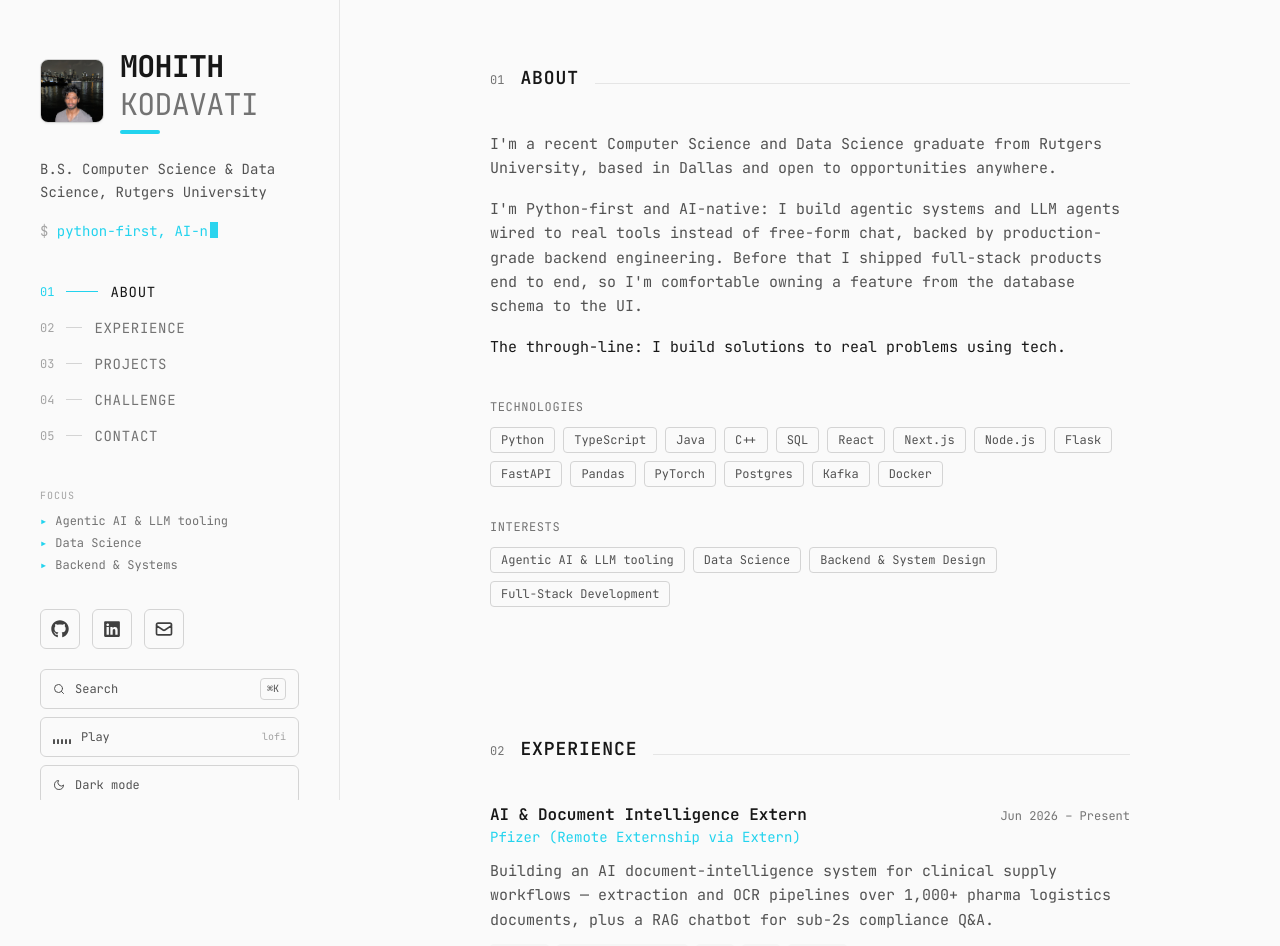
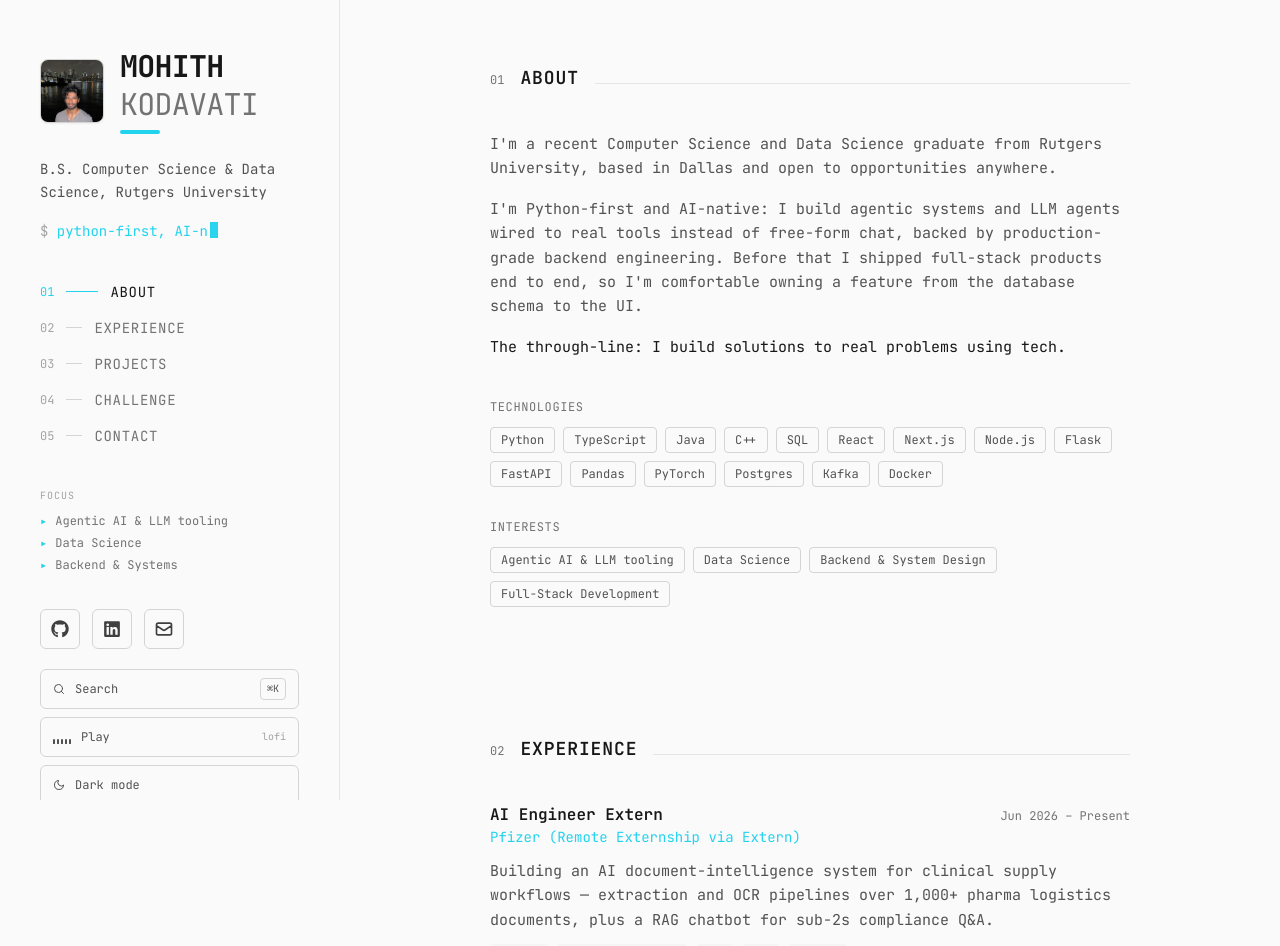
Before and after one commit to Mohith174/React-Portfolio, a React (Vite) app: page / in a window 1280 px wide. Shown: the top 946 px of the page. Built offline with nearby package versions, Linux system fonts and the light colour scheme; no server answers; a web font is replaced by a local one.

Commit message:
Update Pfizer role title to AI Engineer Extern

```diff
--- a/src/data/experience.js
+++ b/src/data/experience.js
@@ -3,7 +3,7 @@
 
 export const EXPERIENCES = [
   {
-    role: "AI & Document Intelligence Extern",
+    role: "AI Engineer Extern",
     company: "Pfizer (Remote Externship via Extern)",
     location: "Remote",
     dates: "Jun 2026 – Present",
```
